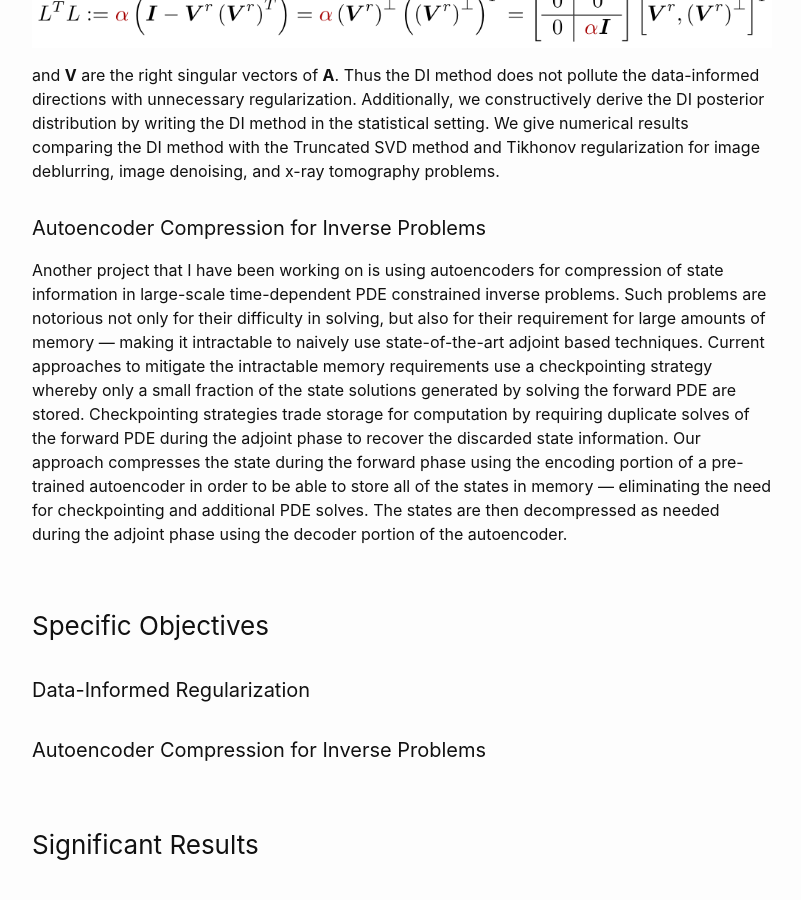
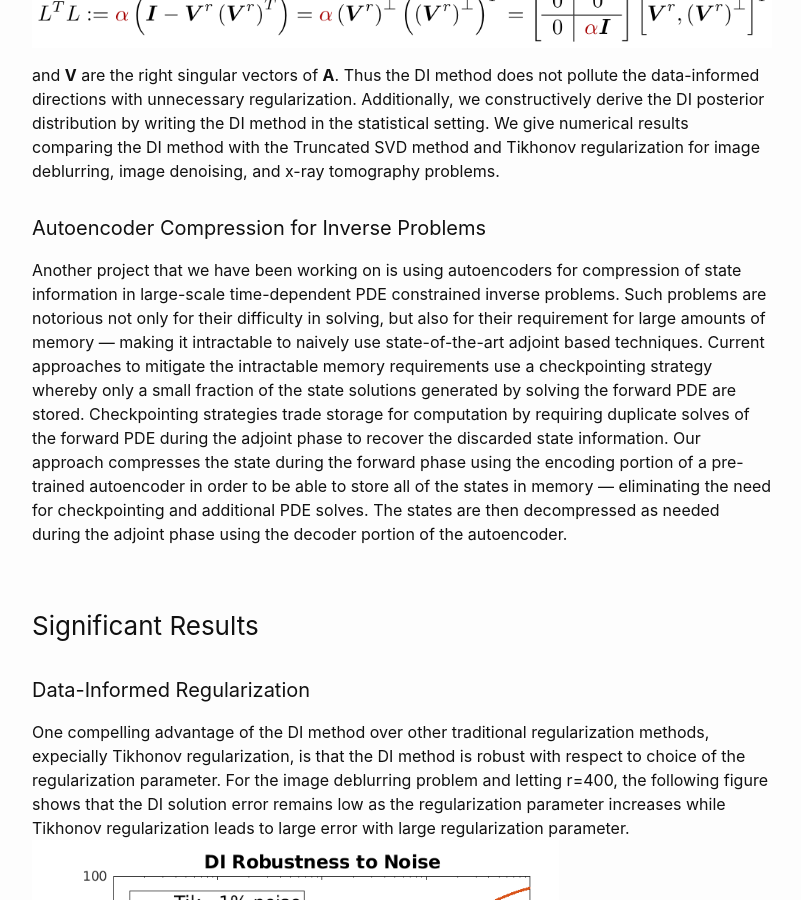
Before and after one commit to tscott-00/phogroup.github.io, a Jekyll site: the page built from jon_nsf.md, in a window 1280 px wide and 900 px high, scrolled down 857 px. Shown: the whole window, without its empty margins (238-1039 px from the left). Built offline with Jekyll 4.4.1, drawn with Linux system fonts in a browser that asks for light colours.

Commit message:
Updated format

```diff
--- a/jon_nsf.md
+++ b/jon_nsf.md
@@ -41,8 +41,8 @@ results comparing the DI method with the Truncated SVD method and
 Tikhonov regularization for image deblurring,
 image denoising, and x-ray tomography problems.
 
-#### Autoencoder Compression for Inverse Problems
-Another project that I have been working on is using autoencoders for compression
+#### Autoencoder Compression for Inverse Problems <a name="compression-heading"></a>
+Another project that we have been working on is using autoencoders for compression
 of state information in large-scale time-dependent PDE constrained inverse problems.
 Such problems
 are notorious not only for their difficulty in solving, but also for their requirement
@@ -57,10 +57,6 @@ a pre-trained autoencoder in order to be able to store all of the states in memo
 eliminating the need for checkpointing and additional PDE solves. The states are then
 decompressed as needed during the adjoint phase using the decoder portion of the autoencoder.
 
-### Specific Objectives
-#### Data-Informed Regularization
-
-#### Autoencoder Compression for Inverse Problems
 
 ### Significant Results
 #### Data-Informed Regularization
```
Also changed, not shown: hwan_nsf.md (+1 -1 lines).
